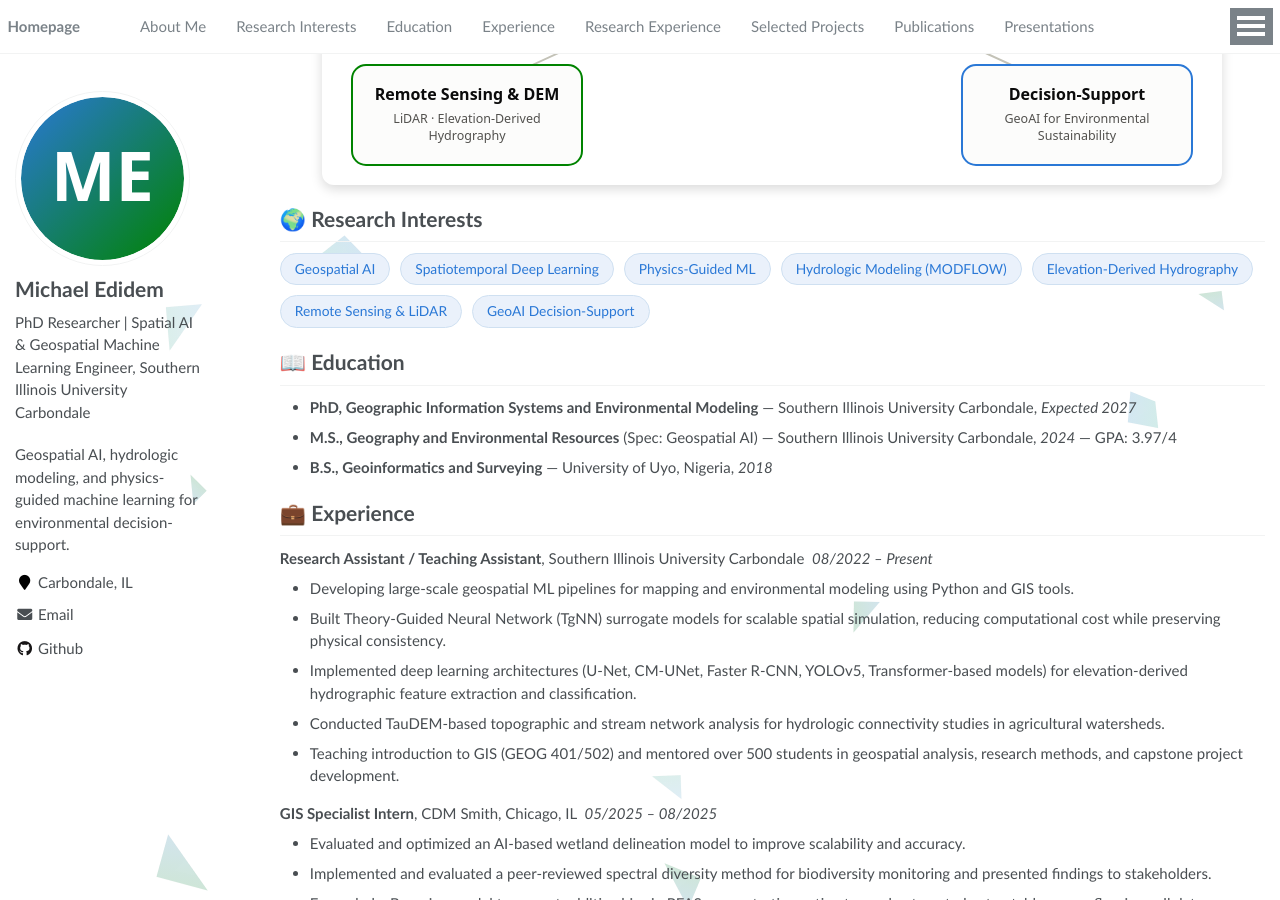
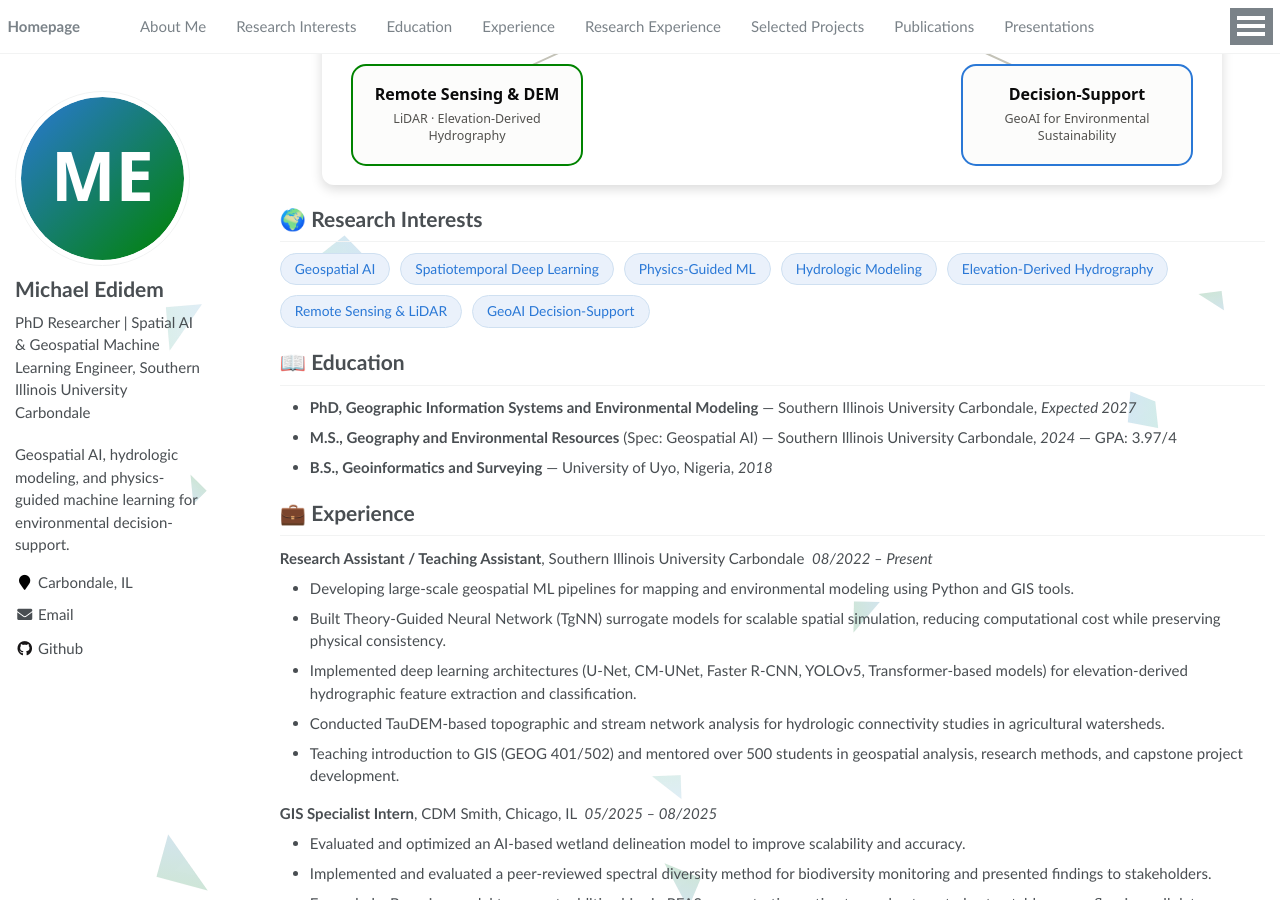
Before and after one commit to mikedidem/medidem, a Jekyll site: the page built from _pages/about.md, in a window 1280 px wide and 900 px high, scrolled down 564 px. Built offline with Jekyll 4.4.1, drawn with Linux system fonts in a browser that asks for light colours.

Commit message:
Remove MODFLOW mention from Research Interests pill

```diff
--- a/_pages/about.md
+++ b/_pages/about.md
@@ -30,7 +30,7 @@ My work bridges research and engineering, translating advanced machine learning
   <span style="display:inline-block; padding:5px 14px; border-radius:999px; background:#eaf1fb; color:#2a78d6; border:1px solid #cfe0f1; font-size:0.92em; font-weight:500;">Geospatial AI</span>
   <span style="display:inline-block; padding:5px 14px; border-radius:999px; background:#eaf1fb; color:#2a78d6; border:1px solid #cfe0f1; font-size:0.92em; font-weight:500;">Spatiotemporal Deep Learning</span>
   <span style="display:inline-block; padding:5px 14px; border-radius:999px; background:#eaf1fb; color:#2a78d6; border:1px solid #cfe0f1; font-size:0.92em; font-weight:500;">Physics-Guided ML</span>
-  <span style="display:inline-block; padding:5px 14px; border-radius:999px; background:#eaf1fb; color:#2a78d6; border:1px solid #cfe0f1; font-size:0.92em; font-weight:500;">Hydrologic Modeling (MODFLOW)</span>
+  <span style="display:inline-block; padding:5px 14px; border-radius:999px; background:#eaf1fb; color:#2a78d6; border:1px solid #cfe0f1; font-size:0.92em; font-weight:500;">Hydrologic Modeling</span>
   <span style="display:inline-block; padding:5px 14px; border-radius:999px; background:#eaf1fb; color:#2a78d6; border:1px solid #cfe0f1; font-size:0.92em; font-weight:500;">Elevation-Derived Hydrography</span>
   <span style="display:inline-block; padding:5px 14px; border-radius:999px; background:#eaf1fb; color:#2a78d6; border:1px solid #cfe0f1; font-size:0.92em; font-weight:500;">Remote Sensing &amp; LiDAR</span>
   <span style="display:inline-block; padding:5px 14px; border-radius:999px; background:#eaf1fb; color:#2a78d6; border:1px solid #cfe0f1; font-size:0.92em; font-weight:500;">GeoAI Decision-Support</span>
```
